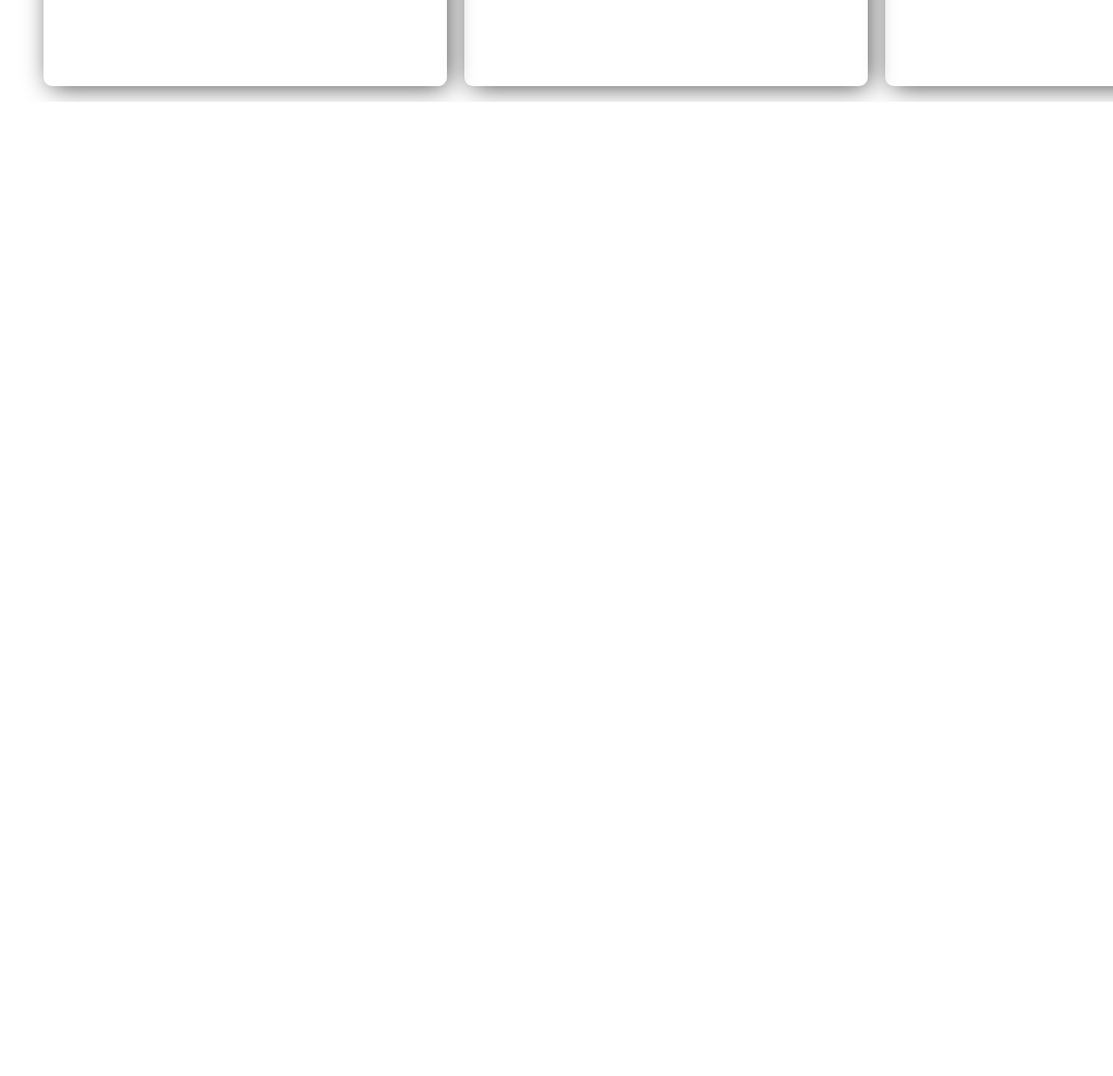
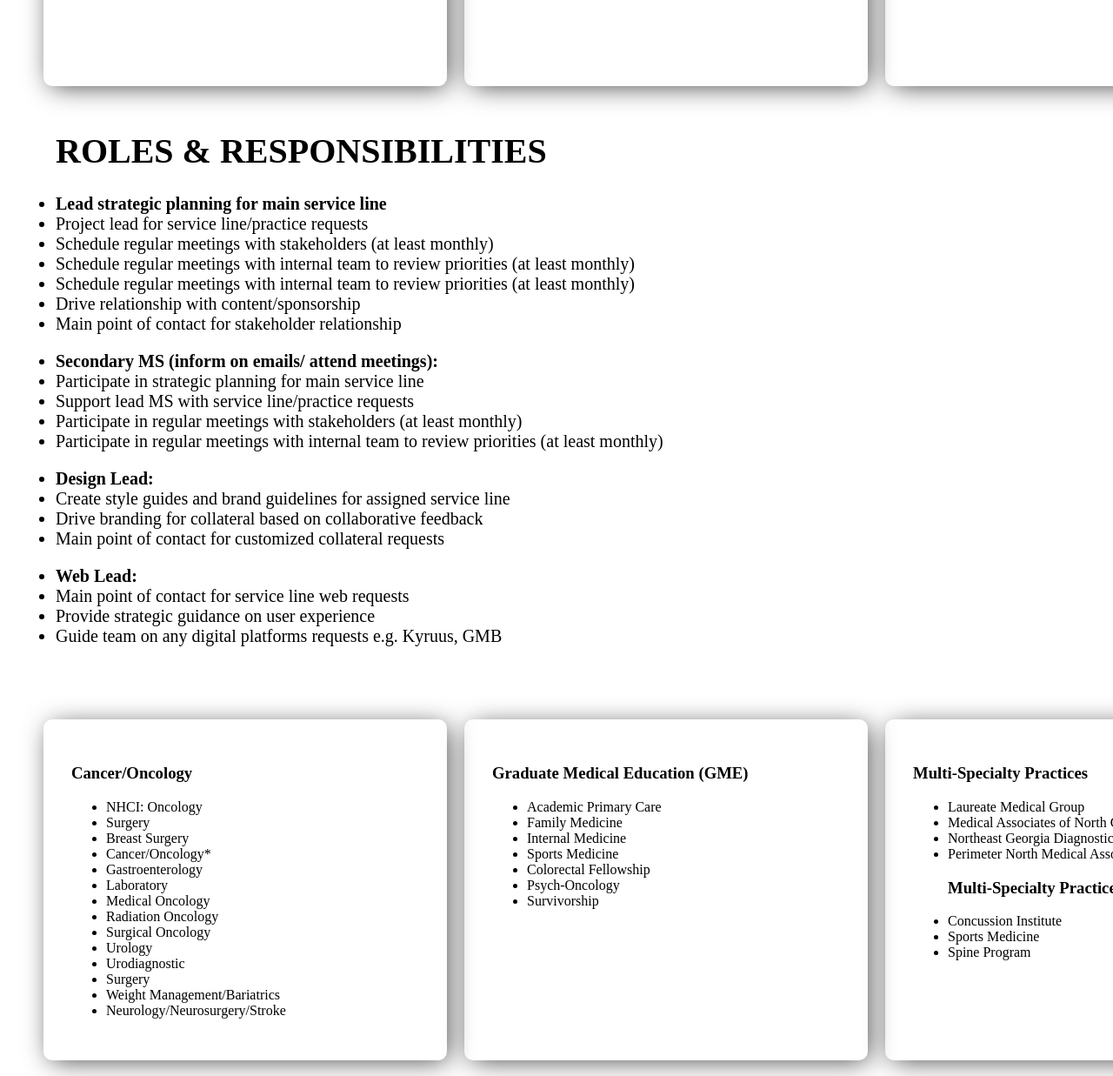
Before and after one commit to anhcu/meet-staff, a plain HTML site: page index.html in a window 1280 px wide. Shown: the part 1847-3084 px from the top of the page at 87% size. Before the commit the page ends 1964 px from the top, so only its background shows below. Drawn offline with Linux system fonts and the light colour scheme.

Commit message:
sub services

```diff
--- a/index.html
+++ b/index.html
@@ -109,6 +109,11 @@
 
     <!-- MS Service Line -->
     <div class="card-container">
+        <!--*********** JUST AD THIS FOR THE M/S CURRENTLY ITS IN A COLUMN *****************-->
+        <!-- <div class="row">
+            <div class="col -lg"> -->
+
+
         <!-- First Card -->
         <div class="card">
             <img src="images/avatar-1577909_1280.png" class="ms" id="aa"></img>
@@ -218,144 +223,130 @@
             </div>
         </div>
     </div>
+    <!-- </div>
+    </div> -->
+
+    <div class="role">
+        <div class="role-responsibilties">
+            <ul>
+                <h1><b>ROLES & RESPONSIBILITIES</b></h1>
+                <li><b>Lead strategic planning for main service line</b></li>
+                <li>Project lead for service line/practice requests</li>
+                <li>Schedule regular meetings with stakeholders (at least monthly)</li>
+                <li>Schedule regular meetings with internal team to review priorities (at least monthly)</li>
+                <li>Schedule regular meetings with internal team to review priorities (at least monthly)</li>
+                <li>Drive relationship with content/sponsorship</li>
+                <li>Main point of contact for stakeholder relationship</li>
+            </ul>
+            <ul>
+                <li><b>Secondary MS (inform on emails/ attend meetings):</b></li>
+                <li>Participate in strategic planning for main service line</li>
+                <li>Support lead MS with service line/practice requests</li>
+                <li>Participate in regular meetings with stakeholders (at least monthly)</li>
+                <li>Participate in regular meetings with internal team to review priorities (at least monthly)</li>
+            </ul>
+            <ul>
+                <li><b>Design Lead:</b></li>
+                <li>Create style guides and brand guidelines for assigned service line</li>
+                <li>Drive branding for collateral based on collaborative feedback</li>
+                <li>Main point of contact for customized collateral requests</li>
+        </div>
+        <ul>
+            <li><b>Web Lead:</b></li>
+            <li>Main point of contact for service line web requests</li>
+            <li>Provide strategic guidance on user experience</li>
+            <li>Guide team on any digital platforms requests e.g. Kyruus, GMB</li>
+        </ul>
+    </div>
+    </div>
+
+    <div class="sub-services">
+        <div class="card-container">
+            <!--*********** JUST AD THIS FOR THE M/S CURRENTLY ITS IN A COLUMN *****************-->
+            <!-- <div class="row">
+                <div class="col -lg"> -->
 
 
+            <!-- First Card -->
+            <div class="card">
+                <div class="sub-card">
+                    <h3 class="card-title">Cancer/Oncology</h3>
+                    <ul class="sub-list">
+                        <li>NHCI: Oncology</li>
+                        <li>Surgery</li>
+                        <li>Breast Surgery</li>
+                        <li>Cancer/Oncology*</li>
+                        <li>Gastroenterology</li>
+                        <li>Laboratory</li>
+                        <li>Medical Oncology</li>
+                        <li>Radiation Oncology</li>
+                        <li>Surgical Oncology</li>
+                        <li>Urology</li>
+                        <li>Urodiagnostic</li>
+                        <li>Surgery</li>
+                        <li>Weight Management/Bariatrics</li>
+                        <li>Neurology/Neurosurgery/Stroke</li>
+                    </ul>
+                </div>
+            </div>
+
+            <!-- Secound Card -->
+            <div class="card">
+                <div class="sub-card">
+                    <h3 class="card-title">Graduate Medical Education (GME)</h3>
+                    <ul class="sub-list">
+                        <li>Academic Primary Care</li>
+                        <li>Family Medicine</li>
+                        <li>Internal Medicine</li>
+                        <li>Sports Medicine</li>
+                        <li>Colorectal Fellowship</li>
+                        <li>Psych-Oncology</li>
+                        <li>Survivorship</li>
+                    </ul>
+                </div>
+            </div>
+            <!-- Third Card -->
+            <div class="card">
+                <div class="sub-card">
+                        <h3 class="card-title">Multi-Specialty Practices</h3>
+                        <ul class="sub-list">
+                            <li>Laureate Medical Group</li>
+                            <li>Medical Associates of North
+                                Georgia</li>
+                            <li>Northeast Georgia Diagnostic
+                                Clinic</li>
+                            <li>Perimeter North Medical
+                                Associates</li>
+                        <h3 class="card-title">Multi-Specialty Practices</h3>
+                        <li>Concussion Institute</li>
+                        <li>Sports Medicine</li>
+                        <li>Spine Program</li>
+                    </ul>
 
 
-
-<!-- <table>
-    <tr class="director">
-        <td class="mw">
-            <img src="./images/Northside_Logo_Email_Signature_200x65_96DPI.png" class="AC" alt="Anh img"></img>
-            <p>Marissa Williams,<br>
-            Marketing Director<br>
-            <i>marissa.williams2@northside.com</i></p>
-        </td>
-        <td>
-
-            <table>
-                <tr>
-                    <th><img src="./images/Northside_Logo_Email_Signature_200x65_96DPI.png" class="AC" alt="Anh img"></img></th>
-                    <th><img src="./images/Northside_Logo_Email_Signature_200x65_96DPI.png" class="AC" alt="Anh img"></img></th>
-                    <th><img src="./images/Northside_Logo_Email_Signature_200x65_96DPI.png" class="AC" alt="Anh img"></img></th>
-                </tr>
-                <tr>
-                    <td>Download approriate form from the Marketing Intranet.</td>
-                    <td>Digtally complete the form with all relevant details.</td>
-                    <td>Email completed form to <i>marketingrequests@northside.com</i></td>
-                </tr>
-            </table>
-    </tr>
-</table>
-        <table><tr class="ps">
-            <td>
-                <img src="./images/Northside_Logo_Email_Signature_200x65_96DPI.png" class="AC" alt="Anh img"></img>
-                <p>Anh Cu,<br>
-                Project Specialist<br>
-                <i>marketingrequesting@northside.com</i></p>
-                <p><b>All service line tasks</b></p>
-            </td>
-            <td>
-                <table class="serviceLine">
-                    <tr>
-                        <th>top service lines</th>
-                        <th>lead marketing specialist</th>
-                        <th>secondary marketing specialist</th>
-                        <th>design lead</th>
-                        <th>web lead</th>
-                    </tr>
-                    <tr>
-                        <td>NHCI:</td>
-                        <td>Allison</td>
-                        <td>Tirana</td>
-                        <td>Trevor</td>
-                        <td>Justin</td>
-                    </tr>
-                    <tr>
-                        <td>NHHI: Cardiovascular</td>
-                        <td>Tirana</td>
-                        <td>Fareeza</td>
-                        <td>Daniel</td>
-                        <td>Edward</td>
-                    </tr>
-                    <tr>
-                        <td>NHOI: Orthopedic</td>
-                        <td>Fareeza</td>
-                        <td>Yana</td>
-                        <td>Daniel</td>
-                        <td>Edward</td>
-                    </tr>
-                    <tr>
-                        <td>Primary Care</td>
-                        <td>Yana</td>
-                        <td>Tirana</td>
-                        <td>Jahi</td>
-                        <td>Edward</td>
-                    </tr>
-                    <tr>
-                        <td>Rehabilitation</td>
-                        <td>Fareeza</td>
-                        <td>Yana</td>
-                        <td>Daniel</td>
-                        <td>Edward</td>
-                    </tr>
-                    <tr>
-                        <td>Radiology</td>
-                        <td>Tirana</td>
-                        <td>Allison</td>
-                        <td>Ashley</td>
-                        <td>Justin</td>
-                    </tr>
-                    <tr>
-                        <td>Surgery</td>
-                        <td>Allison</td>
-                        <td>Fareeza</td>
-                        <td>Jahi</td>
-                        <td>Justin</td>
-                    </tr>
-                    <tr>
-                        <td>Women's</td>
-                        <td>Yana</td>
-                        <td>Allison</td>
-                        <td>Trevor</td>
-                        <td>Justin</td>
-                    </tr>
-                </table>
-            </td>
-        </tr></table>
-        <table>
-            <tr>
-                <th><img src="./images/Northside_Logo_Email_Signature_200x65_96DPI.png" class="AC" alt="Anh img"></img></th>
-                <th><img src="./images/Northside_Logo_Email_Signature_200x65_96DPI.png" class="AC" alt="Anh img"></img></th>
-                <th><img src="./images/Northside_Logo_Email_Signature_200x65_96DPI.png" class="AC" alt="Anh img"></img></th>
-                <th><img src="./images/Northside_Logo_Email_Signature_200x65_96DPI.png" class="AC" alt="Anh img"></img></th>
-            </tr>
-            <tr>
-                <td>Allison Agin
-                <br>Sr. Marketing Specialist
-                    <br>Allison.Agin@northisde.com</br></td>
-                <td>Fareeza Mohammed
-                    <br>Marketing Specialist
-                    <br>Fareeza.Mohammed@northisde.com</br>
-                </td>
-                <td>Tirana Islanm
-                    <br>Marketing Specialist
-                    <br>Tirana.Islam@northisde.com</br>
-                </td>
-                <td>Yana Lee-Fong
-                    <br>Sr. Marketing Specialist
-                    <br>Yana.Lee-Fong@northisde.com</br>
-                </td>
-            </tr>
-            <tr>
-                <td>Women's</td>
-                <td>Yana</td>
-                <td>Allison</td>
-                <td>Trevor</td>
-            </tr>
-        </table> -->
-
-
+                </div>
+            </div>
+            <!-- Fourth Card -->
+            <div class="card">
+                <div class="sub-card">
+                    <h3 class="card-title">Maternity & Women’s Services</h3>
+                    <ul class="sub-list">
+                        <li>A Wellness Place</li>
+                        <li>Center for Perinatal Medicine</li>
+                        <li>Family Centered Care</li>
+                        <li>Gynecology</li>
+                        <li>H.E.A.R.T. Strings Perinatal Bereavement & Palliative Care</li>
+                        <li>High Risk Perinatal</li>
+                        <li>Labor & Delivery</li>
+                        <li>Lactation</li>
+                        <li>Mothers First</li>
+                        <li>Obstetrics</li>
+                        <li>Reproductive Surgery</li>
+                        <li>Special Care Nursery/NICU</li>
+                    </ul>
+                </div>
+            </div>
+        </div>
 </body>
 
 </html>
--- a/styles.css
+++ b/styles.css
@@ -3,13 +3,18 @@
   padding: 10px;
 }
 
-.navbar {
+.navbar{
   /* float: left; */
   /* display: block; */
   /* color: #f2f2f2; */
   text-align: left;
   padding: 14px 16px;
+  font-size: 20px;
   /* text-decoration: none; */
+}
+
+.role{
+  padding: 14px 16px;
   font-size: 20px;
 }
 
@@ -25,11 +30,19 @@
 .card-container {
   /* border: 1px solid black; */
   display: flex;
+  /* flex-direction: row; */
   flex-wrap: wrap;
   width: 2000px;
   justify-content: center;
   margin: auto;
   padding-top: 40px;
+}
+
+
+@media(max-width:800px){
+  .card-container{
+    flex-direction: column;
+  }
 }
 
 .card {
@@ -40,6 +53,10 @@
   margin: 10px;
   border-radius: 10px;
   box-shadow: 4px 4px 30px -4px rgba(0, 0, 0, 0.75);
+}
+
+.card .sub-card{
+  text-align: left;
 }
 
 #aa {
@@ -96,6 +113,7 @@ td, th{
   padding-left: 200px;
 }
 
+
 /* boarder around the S/L
 .card-content{
   border: 1px solid #ded7d7;
```
